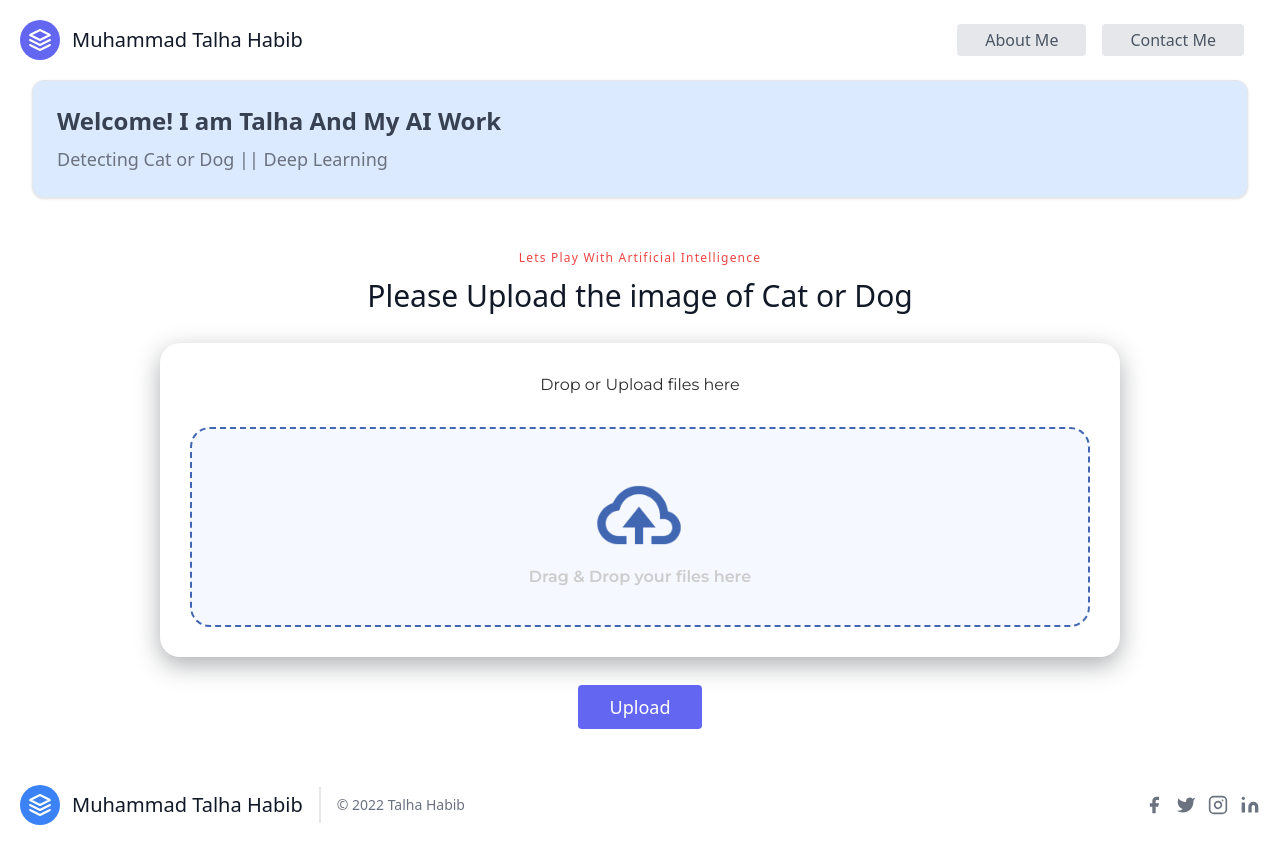
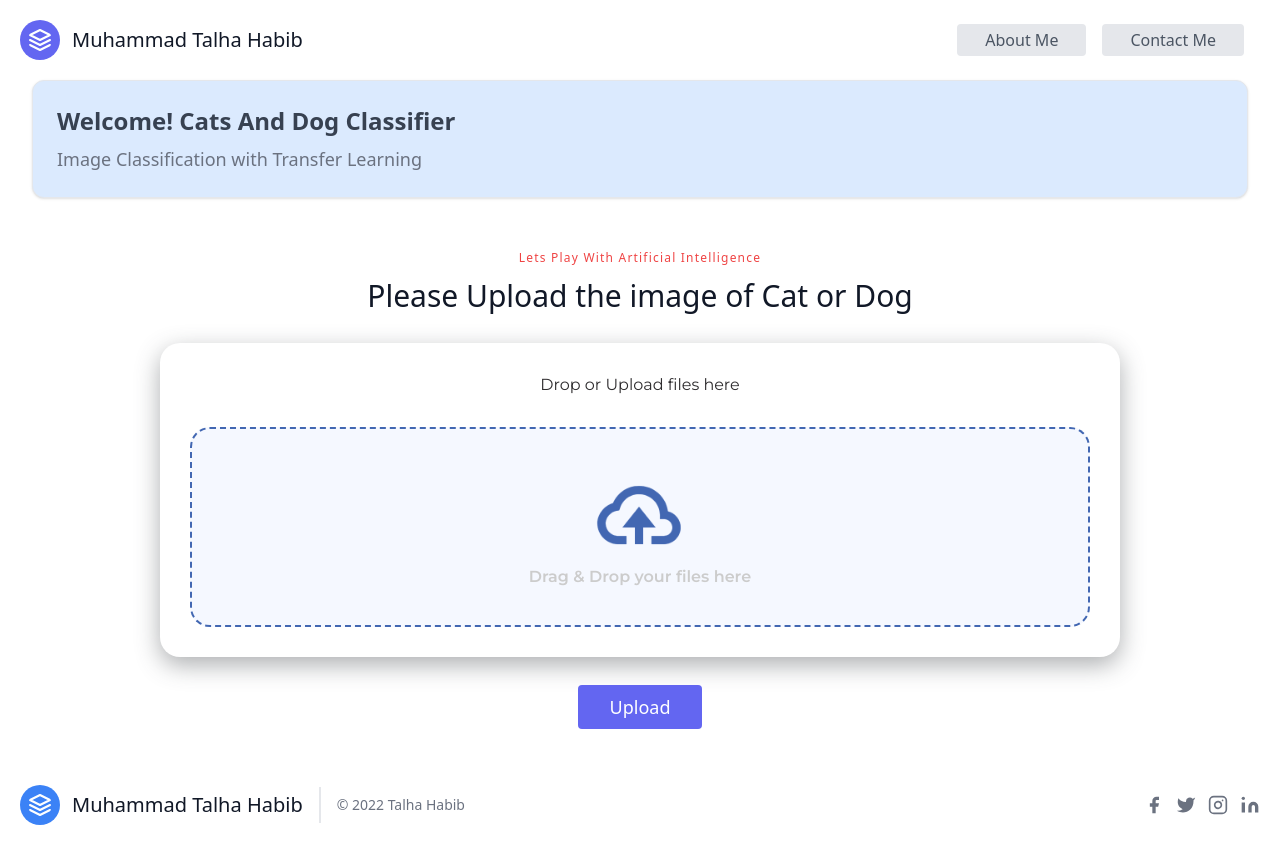
Before and after one commit to SHnice/DogCatProject-Frontend, a React (Create React App) app: page / in a window 1280 px wide. Built offline with nearby package versions, Linux system fonts and the light colour scheme.

Commit message:
Update Welcome.js

```diff
--- a/src/Welcome.js
+++ b/src/Welcome.js
@@ -5,10 +5,10 @@ export default function Welcome() {
     <div className='flex justify-center'>
     <div className="container bg-blue-100 shadow border p-4 md:p-6 md:m-8 md:mt-0 md:rounded-xl ">
       <p className="text-2xl text-gray-700 font-bold mb-2">
-        Welcome! I am Talha And My AI Work
+        Welcome! Cats And Dog Classifier
       </p>
       <p className="text-gray-500 text-lg">
-        Detecting Cat or Dog || Deep Learning
+        Image Classification with Transfer Learning
       </p>
     </div>
     </div>
```
